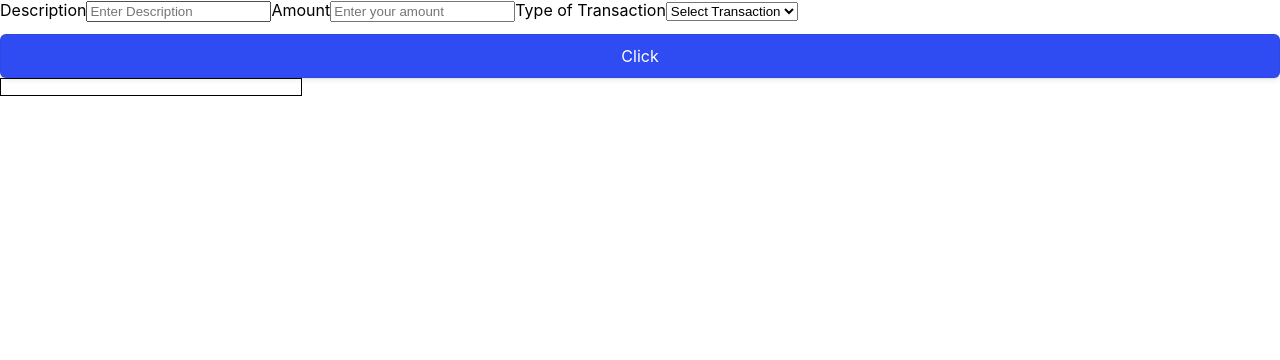
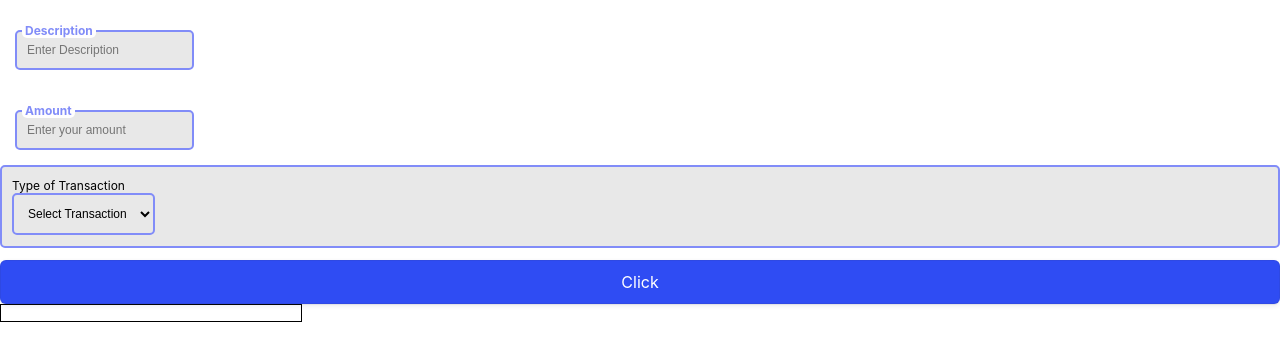
Before and after one commit to devsany/MoneyMap, a React (Create React App) app: page / in a window 1280 px wide. Shown: the top 360 px of the page. Built offline with nearby package versions, Linux system fonts and the light colour scheme.

Commit message:
commited

```diff
--- a/src/App.css
+++ b/src/App.css
@@ -38,3 +38,71 @@ button:focus {
     rgba(50, 50, 93, 0.2) 0 6px 15px 0, rgba(0, 0, 0, 0.1) 0 2px 2px 0,
     rgba(50, 151, 211, 0.3) 0 0 0 4px;
 }
+
+/* input field with label */
+/* From Uiverse.io by kamehame-ha */
+.coolinput {
+  margin: 5px;
+  padding: 10px;
+  display: flex;
+  flex-direction: column;
+  width: fit-content;
+  position: static;
+  max-width: 240px;
+  /* border: 1px solid black; */
+}
+
+.coolinput label.text {
+  font-size: 0.75rem;
+  color: #818cf8;
+  font-weight: 700;
+  position: relative;
+  top: 0.5rem;
+  margin: 0 0 0 7px;
+  padding: 0 3px;
+  background: #fffefe;
+  width: fit-content;
+  border-radius: 5px;
+}
+
+.coolinput input[type="text"].input {
+  padding: 11px 10px;
+  font-size: 0.75rem;
+  border: 2px #818cf8 solid;
+  border-radius: 5px;
+  background: #e8e8e8;
+}
+
+.coolinput input[type="text"].input:focus {
+  outline: none;
+}
+
+.coolinput input[type="number"].input {
+  padding: 11px 10px;
+  font-size: 0.75rem;
+  border: 2px #818cf8 solid;
+  border-radius: 5px;
+  background: #e8e8e8;
+}
+
+.coolinput input[type="number"].input:focus {
+  outline: none;
+}
+
+.coolinput1 {
+  padding: 11px 10px;
+  font-size: 0.75rem;
+  border: 2px #818cf8 solid;
+  border-radius: 5px;
+  background: #e8e8e8;
+}
+
+.coolinput1:focus {
+  outline: none;
+}
+
+.error {
+  color: red;
+  font-weight: 400;
+  font-size: 0.75rem;
+}
--- a/src/Component/TransactionForm.jsx
+++ b/src/Component/TransactionForm.jsx
@@ -61,18 +61,31 @@ const TransactionForm = () => {
       <div className="form_main">
         <div className="form_field_data">
           <form action="">
-        <label htmlFor="description">Description</label>
+            <div className="coolinput">
+              <label className="text" htmlFor="description">
+                Description
+              </label>
               <input
+                className="input"
                 id="description"
                 name="description"
                 type="text"
                 placeholder="Enter Description"
                 value={data.description}
-          onChange={(e) => setData({ ...data, description: e.target.value })}
+                onChange={(e) =>
+                  setData({ ...data, description: e.target.value })
+                }
               />
+              <div className="error">
                 {errors.description && errors.description}
-        <label htmlFor="amount">Amount</label>
+              </div>
+            </div>
+            <div className="coolinput">
+              <label className="text" htmlFor="amount">
+                Amount
+              </label>
               <input
+                className="input"
                 type="number"
                 placeholder="Enter your amount"
                 value={data.amount}
@@ -80,20 +93,46 @@ const TransactionForm = () => {
                 name="amount"
                 id="amount"
               />
-        {errors.amount && errors.amount}
+              <div className="error">{errors.amount && errors.amount}</div>
+            </div>
 
-        <label htmlFor="type">Type of Transaction</label>
+            <div className="coolinput1">
+              <label className="text" htmlFor="type">
+                Type of Transaction
+              </label>
+              <br />
               <select
+                className="coolinput1"
+                // className="className="coolinput1""
                 name="type"
                 id="type"
                 value={data.type}
                 onChange={(e) => setData({ ...data, type: e.target.value })}
               >
-          <option data-testid='selectTransaction' value="*">Select Transaction</option>
-          <option data-testid='income' value="income">Income</option>
-          <option data-testid='expendture' value="expendture">Expendture</option>
+                <option
+                  className="coolinput1"
+                  data-testid="selectTransaction"
+                  value="*"
+                >
+                  Select Transaction
+                </option>
+                <option
+                  className="coolinput1"
+                  data-testid="income"
+                  value="income"
+                >
+                  Income
+                </option>
+                <option
+                  className="coolinput1"
+                  data-testid="expendture"
+                  value="expendture"
+                >
+                  Expendture
+                </option>
               </select>
-        {errors.type && errors.type}
+              <div className="error">{errors.type && errors.type}</div>{" "}
+            </div>
 
             <button onClick={handleData}>Click</button>
           </form>
```
Lines whose indentation alone changed are shown as unchanged.
